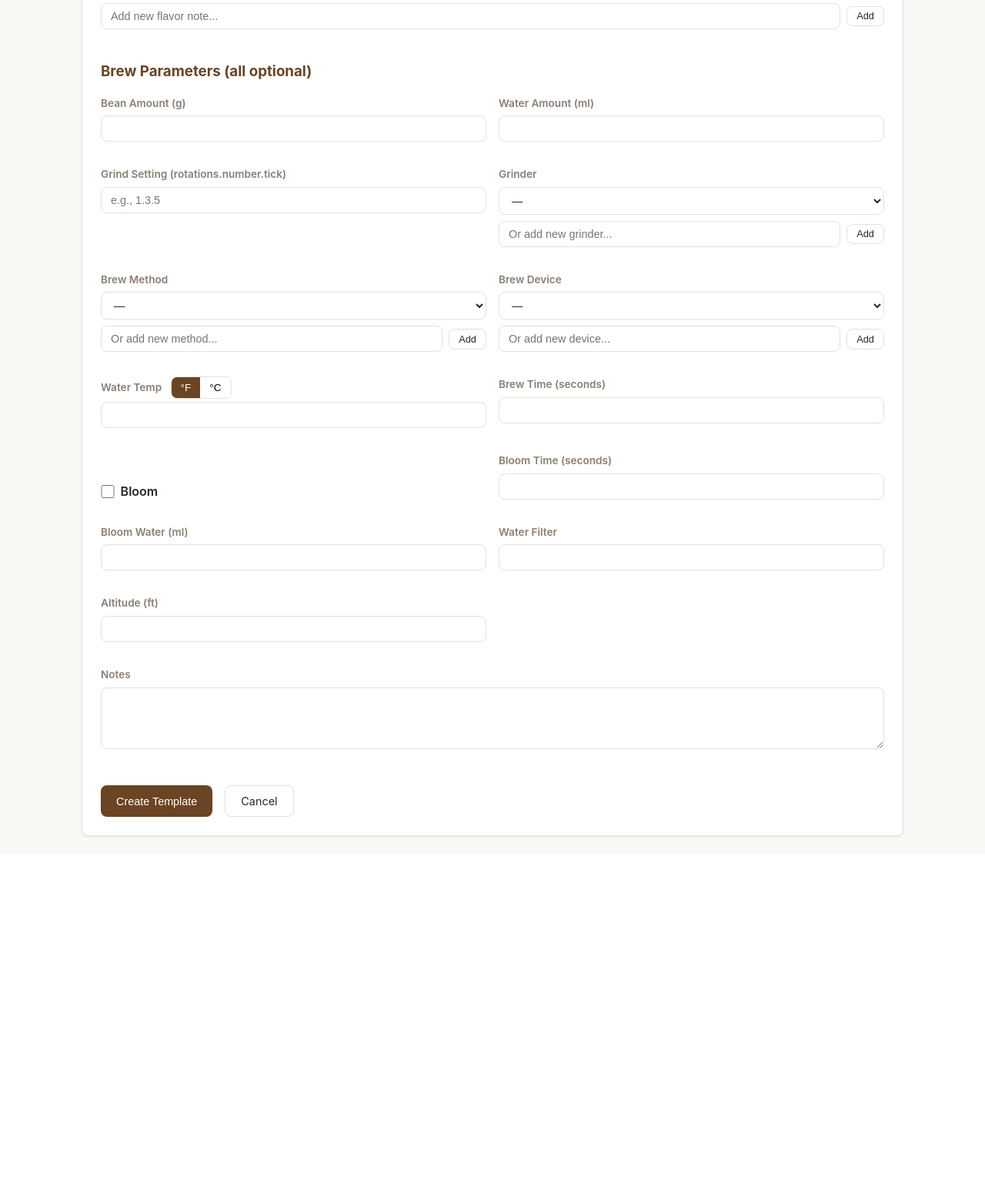
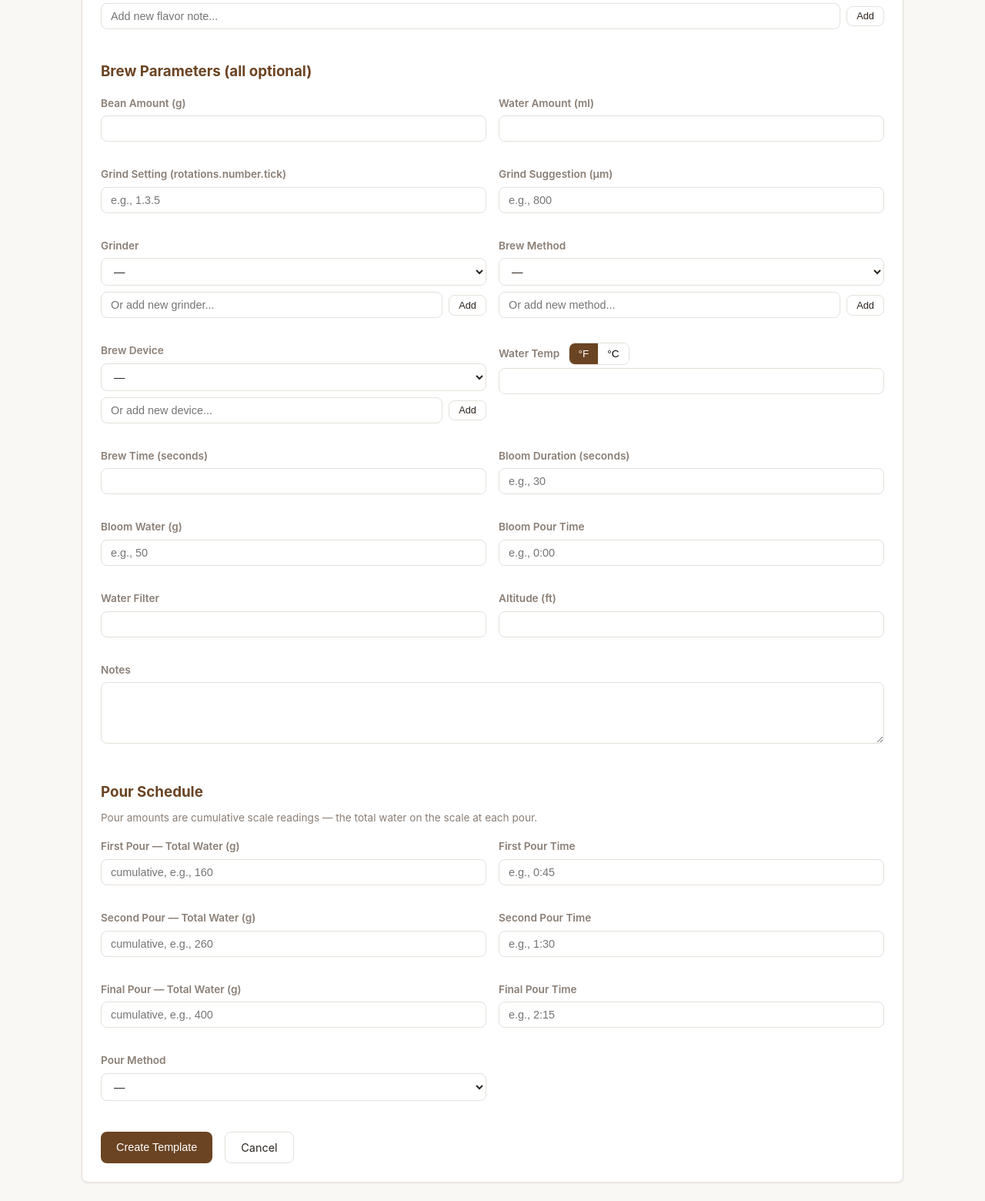
Before and after one commit to dangant/Coffee-Dial, a FastAPI app: page /templates/new in a window 1280 px wide. Shown: the part 784-2344 px from the top of the page at 77% size. Before the commit the page ends 1872 px from the top, so only its background shows below. Run offline with FastAPI, Linux system fonts and the light colour scheme.

Commit message:
Template pours, shelf-filtered dropdown, price, and cumulative pour semantics
- New flavor notes auto-select on add (you added it because you want it),
  respecting the 4-note limit
- New Brew template dropdown only offers templates whose bean is on the
  shelf with grams remaining; templates without a bean stay available;
  the Templates page still lists everything
- Templates gain the full pour schedule (bloom pour time, first/second/
  final pour cumulative grams + times, pour method) — round-trips through
  Dialed Recipe, Save as Template, loadTemplate prefill, and export/import
- Templates gain a grind suggestion field in microns, shown on the list
- Shelf entries gain a price per bag with a $/100g readout; price is
  editable inline and survives grams-only updates
- Bloom checkbox removed everywhere: fields are always visible and the
  stored flag derives from whether any bloom field was recorded, so
  espresso brews stay bloom=false
- Pour grams are cumulative scale readings; forms say so and the brew
  detail shows the running total plus the per-pour delta (160g total
  (+110g) @ 0:45)

Co-Authored-By: Claude Fable 5 <noreply@anthropic.com>

```diff
--- a/app/main.py
+++ b/app/main.py
@@ -62,6 +62,32 @@ with engine.connect() as conn:
                 conn.execute(text(f"ALTER TABLE brews ADD COLUMN {col} {col_type}"))
         conn.commit()
 
+    # Add per-pour schedule + grind suggestion columns to existing brew_templates tables
+    if "brew_templates" in tables:
+        tpl_cols = [c["name"] for c in inspector.get_columns("brew_templates")]
+        tpl_columns = {
+            "bloom_pour_time_seconds": "INTEGER",
+            "first_pour_grams": "INTEGER",
+            "first_pour_time_seconds": "INTEGER",
+            "second_pour_grams": "INTEGER",
+            "second_pour_time_seconds": "INTEGER",
+            "final_pour_grams": "INTEGER",
+            "final_pour_time_seconds": "INTEGER",
+            "pour_method": "VARCHAR(50)",
+            "grind_suggestion_um": "INTEGER",
+        }
+        for col, col_type in tpl_columns.items():
+            if col not in tpl_cols:
+                conn.execute(text(f"ALTER TABLE brew_templates ADD COLUMN {col} {col_type}"))
+        conn.commit()
+
+    # Add price column to existing bean_inventory tables
+    if "bean_inventory" in tables:
+        inv_cols = [c["name"] for c in inspector.get_columns("bean_inventory")]
+        if "price" not in inv_cols:
+            conn.execute(text("ALTER TABLE bean_inventory ADD COLUMN price FLOAT"))
+            conn.commit()
+
     # Reconcile brew_devices to the current preferred set on already-seeded DBs.
     # brew.brew_device is stored as a plain string, so removing lookup rows does
     # not affect existing brews — it only changes what the dropdown offers.
--- a/app/models/inventory.py
+++ b/app/models/inventory.py
@@ -13,6 +13,7 @@ class BeanInventory(Base):
     bean_name: Mapped[str] = mapped_column(String(200), nullable=False)
     roaster: Mapped[str | None] = mapped_column(String(200), nullable=True)
     initial_amount_grams: Mapped[float] = mapped_column(Float, nullable=False)
+    price: Mapped[float | None] = mapped_column(Float, nullable=True)  # price per bag, dollars
     created_at: Mapped[datetime] = mapped_column(DateTime, default=datetime.utcnow)
     updated_at: Mapped[datetime] = mapped_column(
         DateTime, default=datetime.utcnow, onupdate=datetime.utcnow
--- a/app/static/js/app.js
+++ b/app/static/js/app.js
@@ -3,7 +3,11 @@ function resetBrewForm() {
     const allFields = [
         'roaster', 'bean_name', 'bean_origin', 'bean_process', 'roast_date',
         'roast_level', 'bean_amount_grams', 'grind_setting', 'grinder',
-        'bloom_time_seconds', 'bloom_water_ml', 'water_amount_ml',
+        'bloom_time_seconds', 'bloom_water_ml', 'bloom_pour_time_seconds',
+        'first_pour_grams', 'first_pour_time_seconds',
+        'second_pour_grams', 'second_pour_time_seconds',
+        'final_pour_grams', 'final_pour_time_seconds', 'pour_method',
+        'water_amount_ml',
         'brew_method', 'brew_device', 'water_filter_type', 'altitude_ft',
     ];
     allFields.forEach(name => {
@@ -19,11 +23,6 @@ function resetBrewForm() {
     toggleTemp('F');
     document.querySelectorAll('[name="flavor_notes_expected"]').forEach(cb => cb.checked = false);
     enforceCheckboxLimit(4);
-    const bloomEl = document.getElementById('bloom-toggle');
-    if (bloomEl) {
-        bloomEl.checked = false;
-        document.getElementById('bloom-fields').style.display = 'none';
-    }
     const tplIdEl = document.querySelector('[name="template_id"]');
     if (tplIdEl) tplIdEl.value = '';
 }
@@ -45,6 +44,8 @@ async function loadTemplate(selectEl) {
             grinder: 'grinder', bloom_time_seconds: 'bloom_time_seconds',
             bloom_water_ml: 'bloom_water_ml', water_amount_ml: 'water_amount_ml',
             brew_method: 'brew_method', brew_device: 'brew_device',
+            first_pour_grams: 'first_pour_grams', second_pour_grams: 'second_pour_grams',
+            final_pour_grams: 'final_pour_grams', pour_method: 'pour_method',
             water_filter_type: 'water_filter_type',
             altitude_ft: 'altitude_ft', notes: 'notes',
         };
@@ -52,13 +53,17 @@ async function loadTemplate(selectEl) {
             const el = document.querySelector(`[name="${formName}"]`);
             if (el && data[key] != null) el.value = data[key];
         }
-        // Handle brew_time_seconds as m:ss
-        if (data.brew_time_seconds != null) {
-            const btEl = document.querySelector('[name="brew_time_seconds"]');
-            if (btEl) {
-                const m = Math.floor(data.brew_time_seconds / 60);
-                const s = data.brew_time_seconds % 60;
-                btEl.value = `${m}:${String(s).padStart(2, '0')}`;
+        // Time fields render as m:ss
+        for (const field of ['brew_time_seconds', 'bloom_pour_time_seconds',
+                             'first_pour_time_seconds', 'second_pour_time_seconds',
+                             'final_pour_time_seconds']) {
+            if (data[field] != null) {
+                const el = document.querySelector(`[name="${field}"]`);
+                if (el) {
+                    const m = Math.floor(data[field] / 60);
+                    const s = data[field] % 60;
+                    el.value = `${m}:${String(s).padStart(2, '0')}`;
+                }
             }
         }
         // Handle water temp
@@ -78,14 +83,6 @@ async function loadTemplate(selectEl) {
                 cb.checked = notes.includes(cb.value);
             });
             enforceCheckboxLimit(4);
-        }
-        // Handle bloom checkbox and fields visibility
-        if (data.bloom) {
-            const bloomEl = document.getElementById('bloom-toggle');
-            if (bloomEl) {
-                bloomEl.checked = true;
-                document.getElementById('bloom-fields').style.display = '';
-            }
         }
         // Set template_id hidden field
         const tplIdEl = document.querySelector('[name="template_id"]');
@@ -173,11 +170,14 @@ async function addFlavorNote() {
             return;
         }
         const note = await resp.json();
-        // Add new checkbox pill to the container
+        // Add new checkbox pill to the container, pre-selected (adding it means you want it)
+        // unless the 4-note limit is already hit
+        const checkedCount = document.querySelectorAll('[name="flavor_notes_expected"]:checked').length;
+        const checked = checkedCount < 4 ? ' checked' : '';
         const container = document.getElementById('flavor-checkboxes');
         const label = document.createElement('label');
         label.className = 'checkbox-pill';
-        label.innerHTML = `<input type="checkbox" name="flavor_notes_expected" value="${note.name}" onchange="limitCheckboxes(this, 4)"><span>${note.name}</span>`;
+        label.innerHTML = `<input type="checkbox" name="flavor_notes_expected" value="${note.name}"${checked} onchange="limitCheckboxes(this, 4)"><span>${note.name}</span>`;
         container.appendChild(label);
         input.value = '';
         enforceCheckboxLimit(4);
--- a/app/templates/template_form.html
+++ b/app/templates/template_form.html
@@ -88,6 +88,10 @@
                 <input type="text" name="grind_setting" value="{{ template.grind_setting or '' if template else '' }}" placeholder="e.g., 1.3.5" pattern="[0-9]+\.[0-9]+\.[0-9]+">
             </div>
             <div class="form-group">
+                <label>Grind Suggestion (µm)</label>
+                <input type="number" name="grind_suggestion_um" value="{{ template.grind_suggestion_um or '' if template else '' }}" placeholder="e.g., 800">
+            </div>
+            <div class="form-group">
                 <label>Grinder</label>
                 <select name="grinder">
                     <option value="">—</option>
@@ -145,17 +149,20 @@
                 <label>Brew Time (seconds)</label>
                 <input type="number" name="brew_time_seconds" value="{{ template.brew_time_seconds or '' if template else '' }}">
             </div>
-            <div class="toggle-group">
-                <input type="checkbox" name="bloom" id="bloom-toggle" {{ 'checked' if template and template.bloom else '' }}>
-                <label for="bloom-toggle" style="font-weight: 600;">Bloom</label>
+            <div class="form-group">
+                <label>Bloom Duration (seconds)</label>
+                <input type="number" name="bloom_time_seconds" value="{{ template.bloom_time_seconds or '' if template else '' }}" placeholder="e.g., 30">
             </div>
             <div class="form-group">
-                <label>Bloom Time (seconds)</label>
-                <input type="number" name="bloom_time_seconds" value="{{ template.bloom_time_seconds or '' if template else '' }}">
+                <label>Bloom Water (g)</label>
+                <input type="number" name="bloom_water_ml" value="{{ template.bloom_water_ml or '' if template else '' }}" placeholder="e.g., 50">
             </div>
             <div class="form-group">
-                <label>Bloom Water (ml)</label>
-                <input type="number" step="0.1" name="bloom_water_ml" value="{{ template.bloom_water_ml or '' if template else '' }}">
+                <label>Bloom Pour Time</label>
+                {% set _bpt = template.bloom_pour_time_seconds if template else None %}
+                <input type="text" name="bloom_pour_time_seconds"
+                    value="{{ '%d:%02d'|format(_bpt // 60, _bpt % 60) if _bpt else '' }}"
+                    placeholder="e.g., 0:00" pattern="[0-9]*:?[0-9]*" title="Seconds (90) or m:ss (1:30)" inputmode="numeric">
             </div>
             <div class="form-group">
                 <label>Water Filter</label>
@@ -171,6 +178,53 @@
             </div>
         </div>
 
+        <h3 style="margin: 1.5rem 0 1rem; color: var(--primary);">Pour Schedule</h3>
+        <p style="color: var(--text-muted, #888); font-size: 0.85rem; margin: -0.5rem 0 1rem;">Pour amounts are cumulative scale readings — the total water on the scale at each pour.</p>
+        <div class="form-grid">
+            <div class="form-group">
+                <label>First Pour — Total Water (g)</label>
+                <input type="number" name="first_pour_grams" value="{{ template.first_pour_grams or '' if template else '' }}" placeholder="cumulative, e.g., 160">
+            </div>
+            <div class="form-group">
+                <label>First Pour Time</label>
+                {% set _fpt = template.first_pour_time_seconds if template else None %}
+                <input type="text" name="first_pour_time_seconds"
+                    value="{{ '%d:%02d'|format(_fpt // 60, _fpt % 60) if _fpt else '' }}"
+                    placeholder="e.g., 0:45" pattern="[0-9]*:?[0-9]*" title="Seconds (90) or m:ss (1:30)" inputmode="numeric">
+            </div>
+            <div class="form-group">
+                <label>Second Pour — Total Water (g)</label>
+                <input type="number" name="second_pour_grams" value="{{ template.second_pour_grams or '' if template else '' }}" placeholder="cumulative, e.g., 260">
+            </div>
+            <div class="form-group">
+                <label>Second Pour Time</label>
+                {% set _spt = template.second_pour_time_seconds if template else None %}
+                <input type="text" name="second_pour_time_seconds"
+                    value="{{ '%d:%02d'|format(_spt // 60, _spt % 60) if _spt else '' }}"
+                    placeholder="e.g., 1:30" pattern="[0-9]*:?[0-9]*" title="Seconds (90) or m:ss (1:30)" inputmode="numeric">
+            </div>
+            <div class="form-group">
+                <label>Final Pour — Total Water (g)</label>
+                <input type="number" name="final_pour_grams" value="{{ template.final_pour_grams or '' if template else '' }}" placeholder="cumulative, e.g., 400">
+            </div>
+            <div class="form-group">
+                <label>Final Pour Time</label>
+                {% set _lpt = template.final_pour_time_seconds if template else None %}
+                <input type="text" name="final_pour_time_seconds"
+                    value="{{ '%d:%02d'|format(_lpt // 60, _lpt % 60) if _lpt else '' }}"
+                    placeholder="e.g., 2:15" pattern="[0-9]*:?[0-9]*" title="Seconds (90) or m:ss (1:30)" inputmode="numeric">
+            </div>
+            <div class="form-group">
+                <label>Pour Method</label>
+                <select name="pour_method">
+                    <option value="">—</option>
+                    {% for pm in ["Swirl", "Center to Swirl"] %}
+                    <option value="{{ pm }}" {{ 'selected' if template and template.pour_method == pm else '' }}>{{ pm }}</option>
+                    {% endfor %}
+                </select>
+            </div>
+        </div>
+
         <div style="margin-top: 1.5rem; display: flex; gap: 1rem;">
             <button type="submit" class="btn btn-primary">{{ "Update Template" if template else "Create Template" }}</button>
             <a href="/templates" class="btn btn-outline">Cancel</a>
--- a/app/templates/template_list.html
+++ b/app/templates/template_list.html
@@ -22,6 +22,7 @@
             {% if tpl.bean_amount_grams %}{{ tpl.bean_amount_grams }}g{% endif %}
             {% if tpl.water_amount_ml %} / {{ tpl.water_amount_ml }}ml{% endif %}
             {% if tpl.grind_setting %} | Grind: {{ tpl.grind_setting }}{% endif %}
+            {% if tpl.grind_suggestion_um %} | {{ tpl.grind_suggestion_um }}µm{% endif %}
         </div>
         {% endif %}
         <div class="actions">
```
Also changed, not shown: app/models/template.py (+10 -0 lines), app/routers/api_data.py (+10 -0 lines), app/routers/api_shelf.py (+6 -1 lines), app/routers/pages.py (+46 -9 lines), app/schemas/template.py (+18 -0 lines), app/services/inventory_service.py (+11 -2 lines), app/services/template_service.py (+24 -1 lines), app/templates/brew_detail.html (+6 -1 lines), app/templates/brew_form.html (+9 -12 lines), app/templates/shelf.html (+25 -4 lines).
